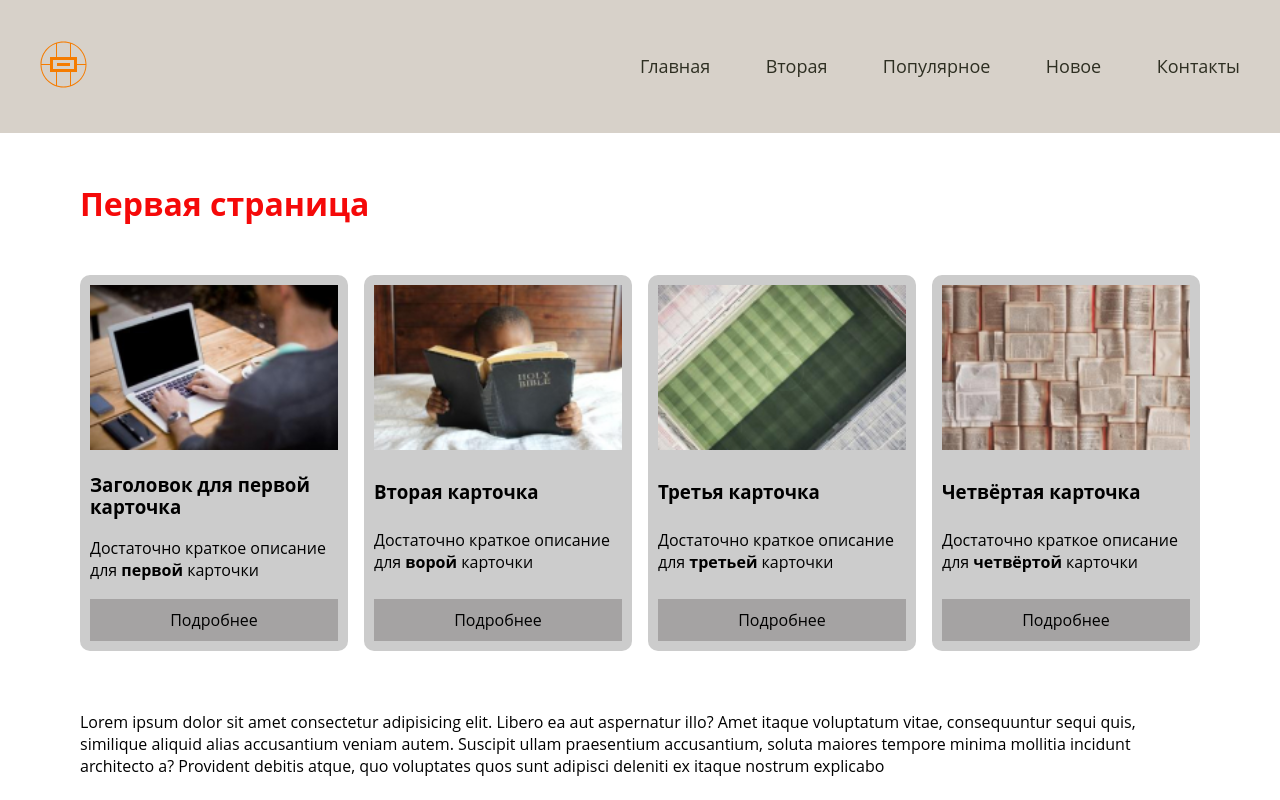
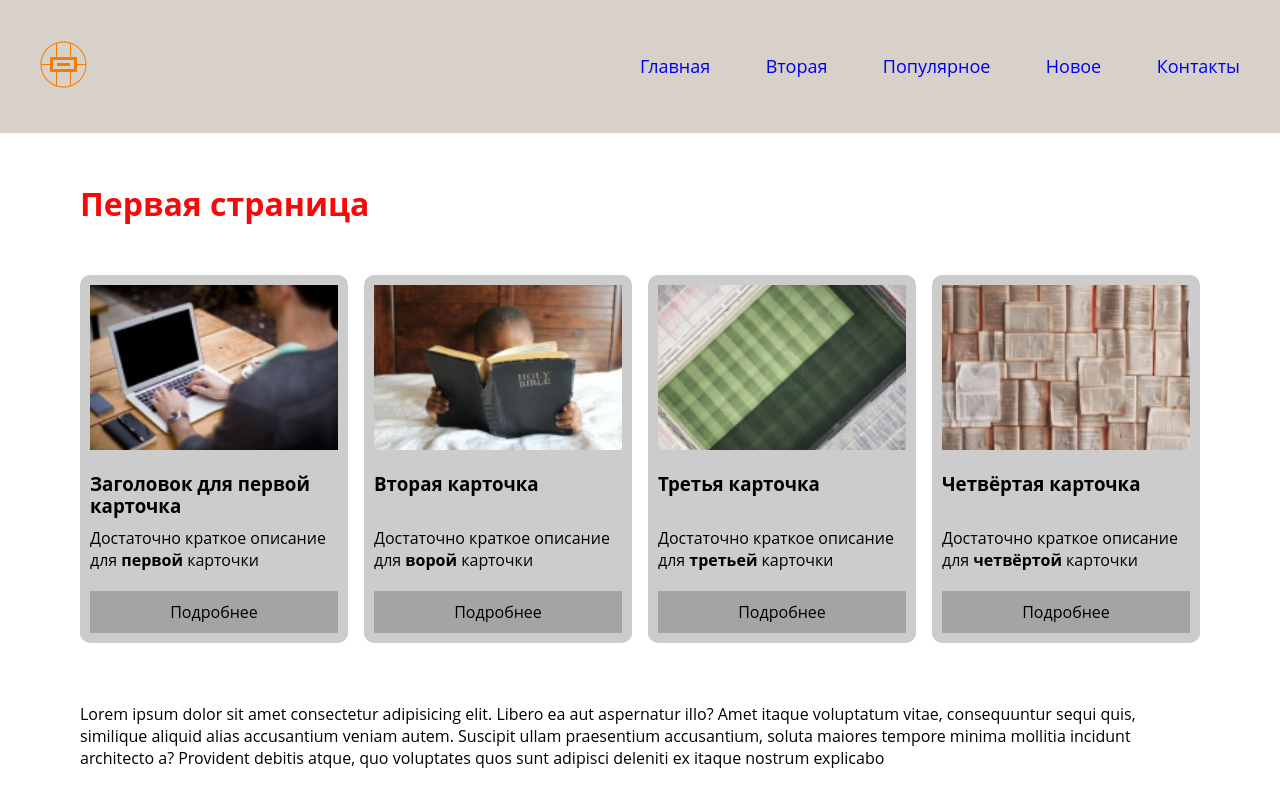
Before and after one commit to Nikolay-962/tutorial, a website: page src/index.html in a window 1280 px wide. Shown: the top 800 px of the page. Drawn offline with nearby package versions, Linux system fonts and the light colour scheme; files that its build step writes are made by us from their sources.

Commit message:
в карточку отступы

```diff
--- a/src/styles/parts/_general.scss
+++ b/src/styles/parts/_general.scss
@@ -23,6 +23,7 @@ body {
   max-width: 1240px;
   margin: 0 auto;
   padding: 0 20px;
+
 }
 .header {
   background-color: #D7D1C9;
@@ -43,7 +44,6 @@ body {
     padding: 10px 0;
     font-size: 18px;
     line-height: 25px;
-    color: $color-b;
     &:hover {
       color: rgba(46, 47, 34, .6);
     }
@@ -65,11 +65,13 @@ body {
   }
 }
 .content {
+
   &__item {
     margin: 60px 0;
   }
 }
 .section-one {
+  height: 100%;
   &__cards {
     display: grid;
     grid-template-columns: repeat(4, 1fr);
@@ -87,6 +89,13 @@ body {
     justify-content: space-between;
     height: 100%;
   }
+  &__title {
+    margin: 18px 0 10px 0;
+    flex-grow: 1;
+  }
+  &__button {
+    margin-top: 20px;
+  }
 }
 .visual {
   overflow: hidden;
@@ -98,7 +107,6 @@ body {
   background-color: #a5a3a3;
   text-align: center;
   padding: 10px 0px;
-  margin-top: 18px;
   &__link {
     color: #000;
     padding: 10px 78px;
--- a/src/styles/parts/_variables.scss
+++ b/src/styles/parts/_variables.scss
@@ -10,5 +10,3 @@ $container-xs: 320px;
 $container-sm: 660px;
 $container-md: 960px;
 $container-lg: 1200px;
-
-$color-b: #2E2F22;
```
Also changed, not shown: src/index.html (+1 -0 lines), build/css/main.css.
